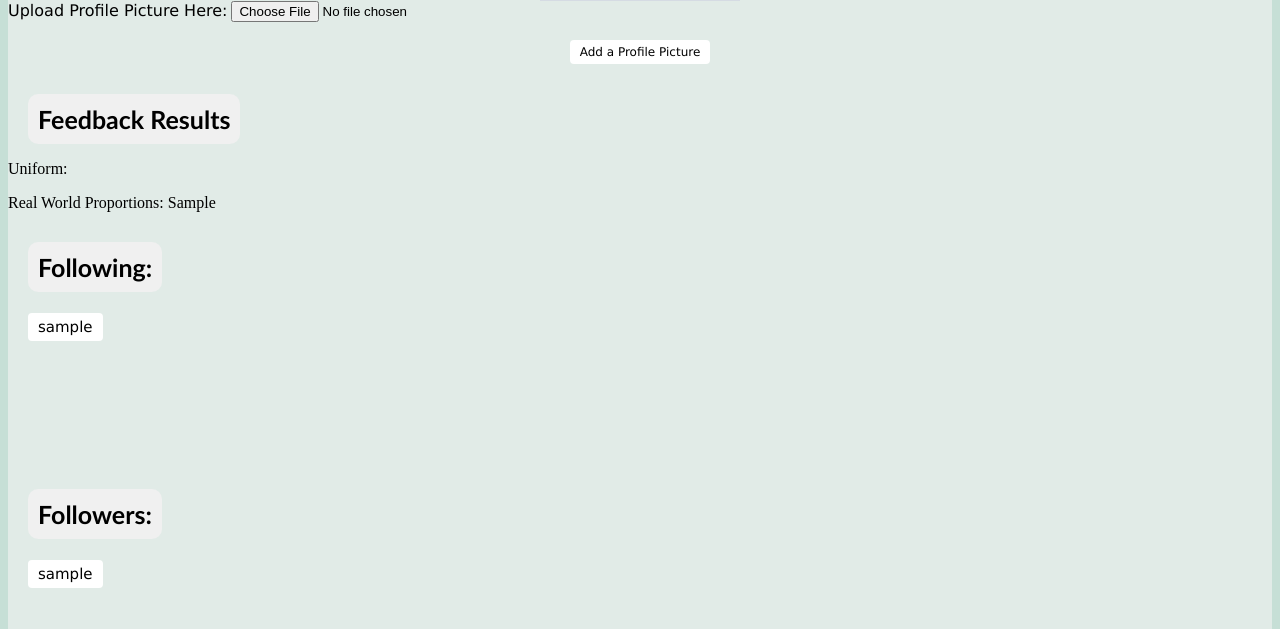
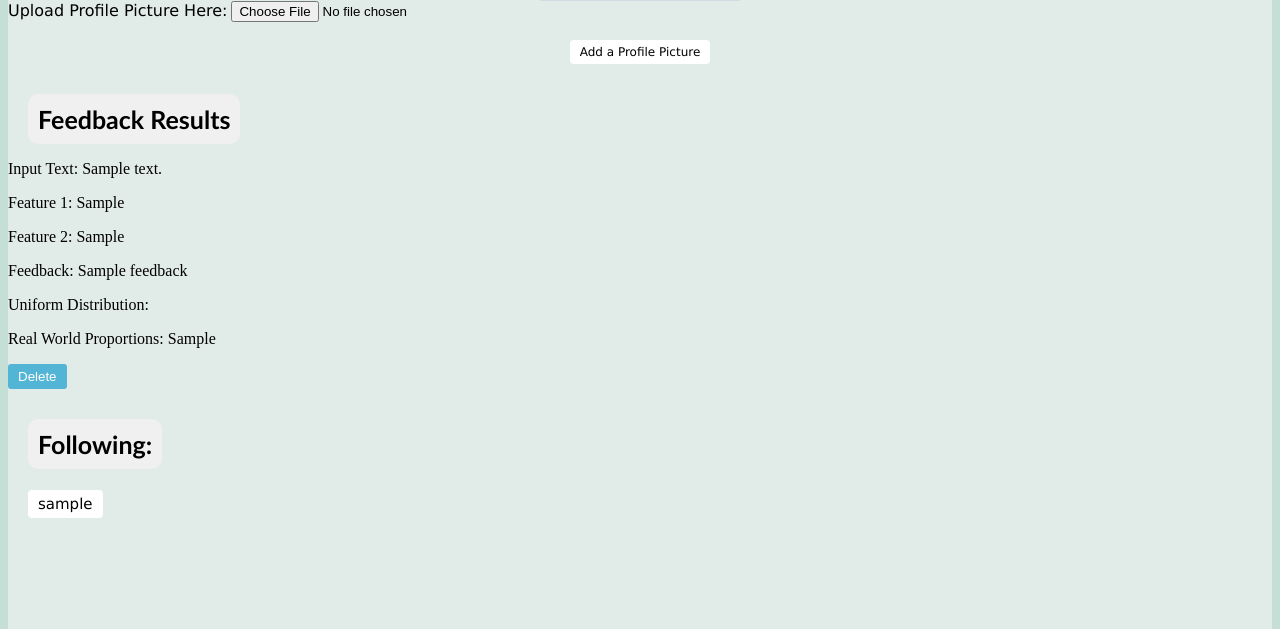
Before and after one commit to vkommu1/GoogleChallenge, a Django app: template templates/profiles/user-profile.html in a window 1280 px wide. Shown: the part 386-1015 px from the top of the page. Run offline with Django 4.2, Linux system fonts and the light colour scheme; tables that the repository leaves empty hold one stand-in row (values such as "Sample post"); the template is opened without the code that fills it: values that come from a table or form of the project are taken from there, most other values are stand-ins (such as "Sample title", 1, 10 or a date in 2020); grey boxes marked "Sample" are stand-in pictures; some libraries are stand-ins or nearby versions.

Commit message:
Can delete models from profile page

```diff
--- a/api_interaction/urls.py
+++ b/api_interaction/urls.py
@@ -2,7 +2,7 @@
 
 from . import views
 from reviews import views as reviewsViews
-from .views import generate_feedback, save_feedback
+from .views import generate_feedback, save_feedback, delete_feedback
 
 app_name = "api_interaction"
 
@@ -10,4 +10,5 @@
     path("", views.Home, name="home_page"),
     path("feedback/",  views.generate_feedback, name="generate_feedback"),
     path("save_feedback/", save_feedback, name='save_feedback'),
+    path('delete_feedback/<str:unique_id>/', delete_feedback, name='delete_feedback'),
 ]
--- a/templates/books/feedback.html
+++ b/templates/books/feedback.html
@@ -40,6 +40,10 @@
 
     <form method="post" action="{% url 'api_interaction:save_feedback' %}">
     {% csrf_token %}
+    <input type="hidden" name="input_text" value="{{ input_text|safe }}">
+    <input type="hidden" name="feature_1" value="{{ feature_1|safe }}">
+    <input type="hidden" name="feature_2" value="{{ feature_2|safe }}">
+    <input type="hidden" name="feedback" value="{{ feedback|safe }}">
     <input type="hidden" name="uniform" value="{{ uniform|safe }}">
     <input type="hidden" name="real_world_proportions" value="{{ real_world_proportions|safe }}">
     <button type="submit">Save Results</button>
--- a/templates/profiles/user-profile.html
+++ b/templates/profiles/user-profile.html
@@ -23,10 +23,23 @@
     <h2 class="header-1">Feedback Results</h2>
     {% if feedback_results %}
     <div>
-        {% for feedback in feedback_results %}
-            <p>Uniform: {{ feedback.uniform }}</p>
+      {%for feedback in feedback_results %}
+      <div>
+            <p>Input Text: {{feedback.input_text }}</p>
+            <p>Feature 1: {{ feedback.feature_1 }}</p>
+            <p>Feature 2: {{ feedback.feature_2 }}</p>
+            <p>Feedback: {{ feedback.feedback }}</p>
+            <p>Uniform Distribution: {{ feedback.uniform }}</p>
             <p>Real World Proportions: {{ feedback.real_world_proportions }}</p>
-        {% endfor %}
+            {% if feedback.unique_id %}
+            <form action="{% url 'api_interaction:delete_feedback' feedback.unique_id %}" method="post">
+              {% csrf_token %}
+              <button type="submit"> Delete </button>
+            {% else %}
+              <p> Warning: no unique identifier found </p>
+            {% endif %}
+        </div>
+      {%endfor%}
     </div>
   {% else %}
     <p>No feedback results available.</p>
```
Also changed, not shown: api_interaction/views.py (+24 -2 lines).
